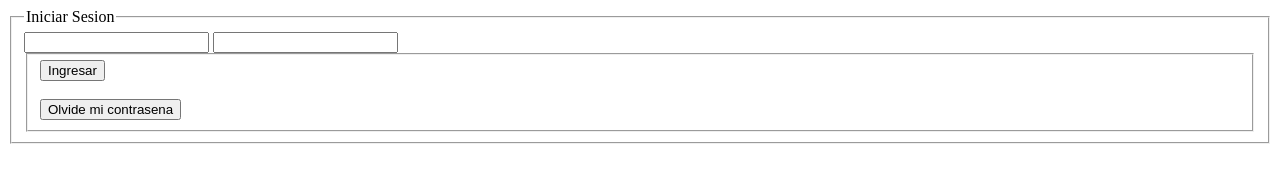
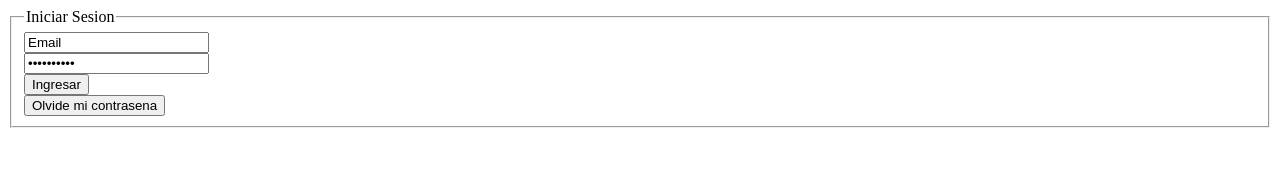
Before and after one commit to JoseAndradeG/Proyecto-ff-JAndrade-FMartinez, a plain HTML site: page index.html in a window 1280 px wide. Drawn offline with Linux system fonts and the light colour scheme.

Commit message:
Usando etiqueta fieldSet Release2

```diff
--- a/index.html
+++ b/index.html
@@ -8,13 +8,13 @@
 </head>
 
 <body>
-    <!-- <h1>Iniciar Sesion</h1>  -->
-    <fieldset> <legend>Iniciar Sesion </legend>
-   <input type="email" name="Email" id="correo">
-   <input type="password" name="Password" id="Contrasena">
-<fieldset>
-   <input type="button" value="Ingresar">
-   <br><br>
-   <input type="button" value="Olvide mi contrasena">
+        <fieldset> <legend>Iniciar Sesion </legend>
+        <input type="email" value="Email" name="email">
+        <br>
+        <input type="password" value="Contraseña" name="Password">
+        <br>
+        <input type="button" value="Ingresar">
+        <br>
+        <input type="button" value="Olvide mi contrasena">
 </body>
 </html>
```
